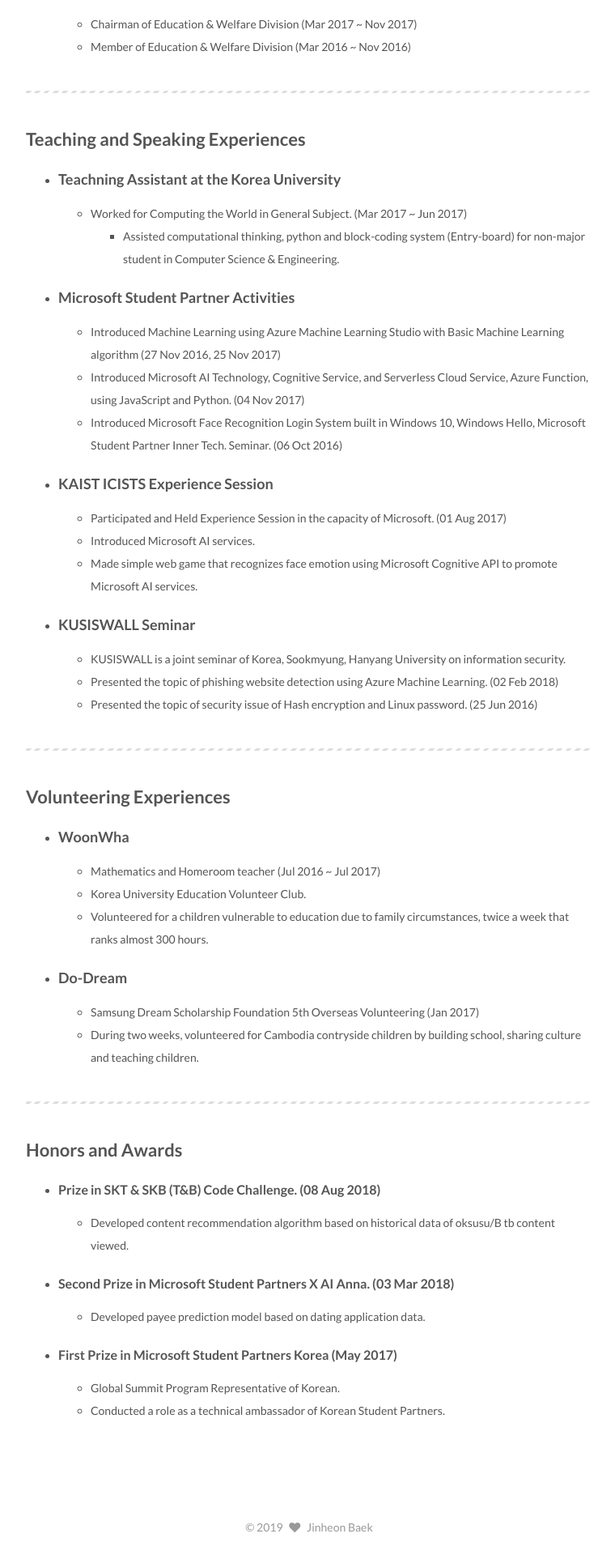
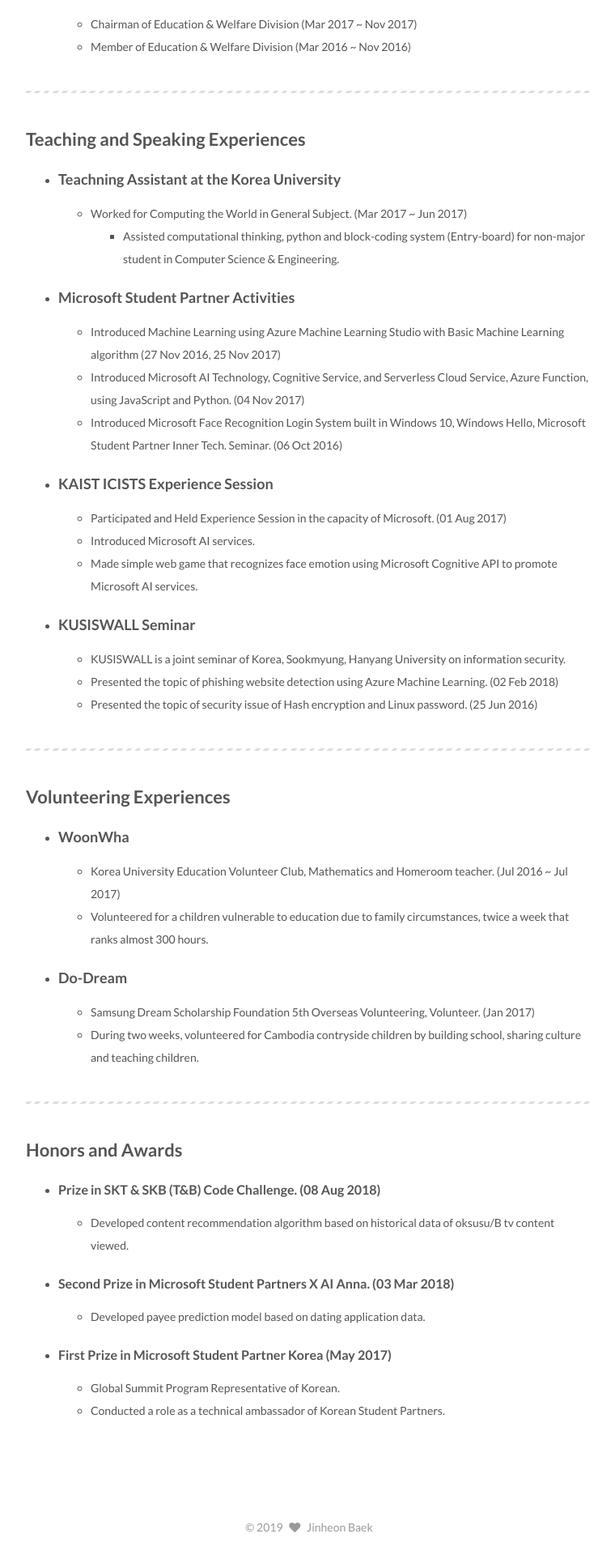
Before and after one commit to JinheonBaek/JinheonBaek.github.io, a Jekyll site: the page built from about/index.md, in a window 1280 px wide. Shown: the part 3326-5246 px from the top of the page at 81% size, without its empty margins (258-1018 px from the left). Built offline with Jekyll 4.4.1, drawn with Linux system fonts in a browser that asks for light colours; comment, search, counter and statistics services are not loaded.

Commit message:
fix(about): ; style(about): ;

```diff
--- a/about/index.md
+++ b/about/index.md
@@ -119,23 +119,22 @@
 
 # Volunteering Experiences
 - ### WoonWha
-    - Mathematics and Homeroom teacher (Jul 2016 ~ Jul 2017)
-    - Korea University Education Volunteer Club.
+    - Korea University Education Volunteer Club, Mathematics and Homeroom teacher. (Jul 2016 ~ Jul 2017)
     - Volunteered for a children vulnerable to education due to family circumstances, twice a week that ranks almost 300 hours.
 
 - ### Do-Dream
-    - Samsung Dream Scholarship Foundation 5th Overseas Volunteering (Jan 2017)
+    - Samsung Dream Scholarship Foundation 5th Overseas Volunteering, Volunteer. (Jan 2017)
     - During two weeks, volunteered for Cambodia contryside children by building school, sharing culture and teaching children.
 
 ---
 
 # Honors and Awards
 - #### Prize in SKT & SKB (T&B) Code Challenge. (08 Aug 2018)
-    - Developed content recommendation algorithm based on historical data of oksusu/B tb content viewed.
+    - Developed content recommendation algorithm based on historical data of oksusu/B tv content viewed.
 
 - #### Second Prize in Microsoft Student Partners X AI Anna. (03 Mar 2018)
     - Developed payee prediction model based on dating application data.
 
-- #### First Prize in Microsoft Student Partners Korea (May 2017)
+- #### First Prize in Microsoft Student Partner Korea (May 2017)
     - Global Summit Program Representative of Korean.
     - Conducted a role as a technical ambassador of Korean Student Partners.
```
